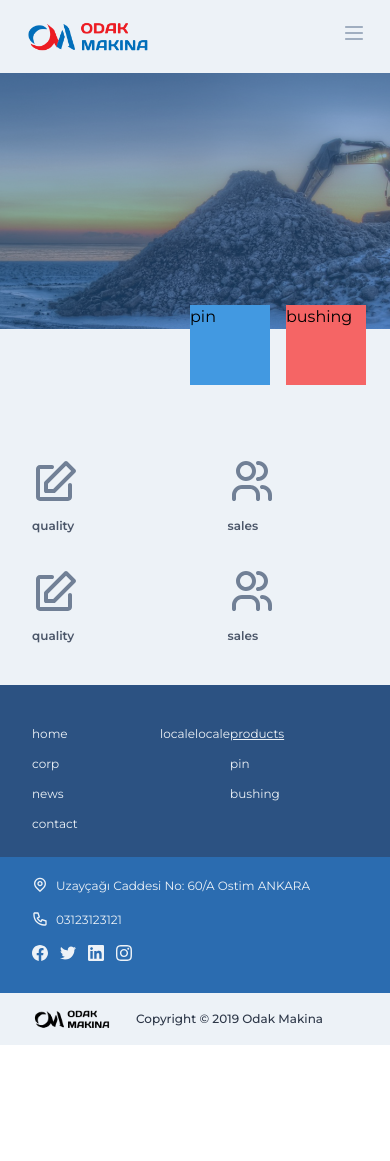
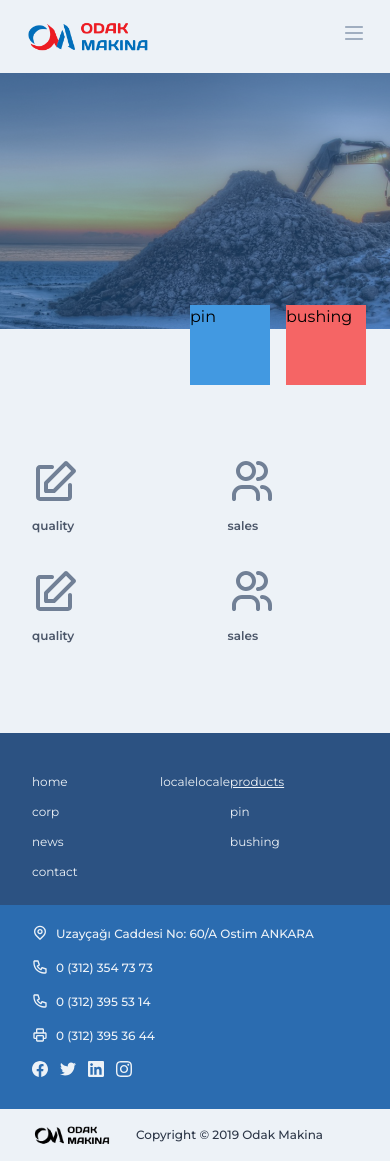
Before and after one commit to enescagl/odak-static-site, a Nuxt app: page / in a window 390 px wide. Before the commit the page ends 1045 px from the top, so only its background shows below. Built offline with nearby package versions, Linux system fonts and the light colour scheme.

Commit message:
responsive styles and some translations.

```diff
--- a/components/BasicCertificate.vue
+++ b/components/BasicCertificate.vue
@@ -1,16 +1,22 @@
 <template>
   <div>
-    <h2 class="text-sm text-gray-700 font-semibold">{{name}}</h2>
-    <img class="block mx-auto mt-4" :src="imageUrl" :alt="imageAlt" />
+    <h2 class="text-sm text-gray-700 font-semibold">{{$t("name")}}</h2>
+    <img class="block mx-auto mt-4" :src="imageUrl" :alt="$t('imageAlt')" />
   </div>
 </template>
 
 <script>
 export default {
+  nuxtI18n: {
+    messages: {
+      tr: { name: this.name.tr, imageAlt: this.imageAlt.tr },
+      en: { name: this.name.en, imageAlt: this.imageAlt.en }
+    }
+  },
   props: {
-    name: String,
+    name: Object,
     imageUrl: String,
-    imageAlt: String
+    imageAlt: Object
   }
 };
 </script>
--- a/components/SiteFooter.vue
+++ b/components/SiteFooter.vue
@@ -1,5 +1,5 @@
 <template>
-  <footer class="bg-blue-800 pt-10 text-gray-200 text-xs">
+  <footer class="mt-12 bg-blue-800 pt-10 text-gray-200 text-xs">
     <div class="flex px-8 sm:px-12 lg:px-24">
       <div class="w-1/2">
         <span class="block 3">
@@ -51,7 +51,7 @@
       <div class="flex align-baseline">
         <div>
           <svg
-            class="w-4 h-4"
+            class="w-4 h-4 text-gray-200"
             width="24"
             height="24"
             viewBox="0 0 24 24"
@@ -63,12 +63,12 @@
             />
           </svg>
         </div>
-        <span class="ml-2">Uzayçağı Caddesi No: 60/A Ostim ANKARA</span>
+        <span class="ml-2 font-medium text-gray-200 text-xs">{{address}}</span>
       </div>
       <div class="mt-4 flex align-baseline">
         <span>
           <svg
-            class="w-4 h-4"
+            class="w-4 h-4 text-gray-200"
             viewBox="0 0 24 24"
             fill="currentColor"
             xmlns="http://www.w3.org/2000/svg"
@@ -78,8 +78,39 @@
             />
           </svg>
         </span>
-        <span class="ml-2">03123123121</span>
+        <a :href="`tel:+9${phone1}`" class="ml-2 font-medium text-gray-200 text-xs">{{phone1}}</a>
       </div>
+      <div class="mt-4 flex align-baseline">
+        <span>
+          <svg
+            class="w-4 h-4 text-gray-200"
+            viewBox="0 0 24 24"
+            fill="currentColor"
+            xmlns="http://www.w3.org/2000/svg"
+          >
+            <path
+              d="M13.04 14.69L14.11 12.55C14.2176 12.3373 14.3976 12.1701 14.6177 12.0784C14.8377 11.9867 15.0832 11.9767 15.31 12.05L21.31 14.05C21.5105 14.1154 21.6852 14.2425 21.8091 14.4131C21.933 14.5837 21.9998 14.7891 22 15V20C22 20.5304 21.7893 21.0391 21.4142 21.4142C21.0391 21.7893 20.5304 22 20 22H18C13.7565 22 9.68687 20.3143 6.68629 17.3137C3.68571 14.3131 2 10.2435 2 6V4C2 2.9 2.9 2 4 2H9C9.20964 1.99946 9.41416 2.06482 9.58463 2.18685C9.7551 2.30887 9.88291 2.48138 9.95 2.68L11.95 8.68C12.0261 8.90811 12.0174 9.15598 11.9255 9.3782C11.8337 9.60043 11.6649 9.78212 11.45 9.89L9.3 10.96C10.189 12.5133 11.4767 13.801 13.03 14.69H13.04ZM8.28 4H4V6C4 9.71303 5.475 13.274 8.1005 15.8995C10.726 18.525 14.287 20 18 20H20V15.72L15.5 14.22L14.38 16.48C14.2638 16.7089 14.064 16.8843 13.822 16.9699C13.58 17.0555 13.3143 17.0448 13.08 16.94C10.4089 15.7359 8.26855 13.5991 7.06 10.93C6.95517 10.6957 6.94446 10.43 7.03008 10.188C7.11571 9.94604 7.29112 9.74624 7.52 9.63L9.78 8.49L8.28 4Z"
+            />
+          </svg>
+        </span>
+        <a :href="`tel:+9${phone2}`" class="ml-2 font-medium text-gray-200 text-xs">{{phone2}}</a>
+      </div>
+      <div class="mt-4 flex align-baseline">
+        <span>
+          <svg
+            class="w-4 h-4 text-gray-200"
+            viewBox="0 0 24 24"
+            fill="currentColor"
+            xmlns="http://www.w3.org/2000/svg"
+          >
+            <path
+              d="M18 18V20C18 20.5304 17.7893 21.0391 17.4142 21.4142C17.0391 21.7893 16.5304 22 16 22H8C7.46957 22 6.96086 21.7893 6.58579 21.4142C6.21071 21.0391 6 20.5304 6 20V18H4C3.46957 18 2.96086 17.7893 2.58579 17.4142C2.21071 17.0391 2 16.5304 2 16V10C2 8.9 2.9 8 4 8H6V4C6 2.9 6.9 2 8 2H16C16.5304 2 17.0391 2.21071 17.4142 2.58579C17.7893 2.96086 18 3.46957 18 4V8H20C20.5304 8 21.0391 8.21071 21.4142 8.58579C21.7893 8.96086 22 9.46957 22 10V16C22 16.5304 21.7893 17.0391 21.4142 17.4142C21.0391 17.7893 20.5304 18 20 18H18ZM18 16H20V10H4V16H6V14C6 12.9 6.9 12 8 12H16C16.5304 12 17.0391 12.2107 17.4142 12.5858C17.7893 12.9609 18 13.4696 18 14V16ZM16 8V4H8V8H16ZM8 14V20H16V14H8Z"
+            />
+          </svg>
+        </span>
+        <a :href="`fax:+9${fax}`" class="ml-2 font-medium text-gray-200 text-xs">{{fax}}</a>
+      </div>
+
       <div class="mt-4 flex">
         <a href="#" class="hover:text-gray-400">
           <svg
@@ -105,7 +136,7 @@
             />
           </svg>
         </a>
-        <a href="#" class="ml-3 hover:text-gray-400">
+        <a href="https://www.linkedin.com/company/odak-makina/" class="ml-3 hover:text-gray-400">
           <svg
             class="w-4 h-4"
             fill="currentColor"
@@ -167,7 +198,15 @@
 <script>
 export default {
   name: "SiteFooter",
-  middleware: "redirect"
+  middleware: "redirect",
+  data() {
+    return {
+      address: "Uzayçağı Caddesi No: 60/A Ostim ANKARA",
+      phone1: "0 (312) 354 73 73",
+      phone2: "0 (312) 395 53 14",
+      fax: "0 (312) 395 36 44"
+    };
+  }
 };
 </script>
 
--- a/layouts/default.vue
+++ b/layouts/default.vue
@@ -13,6 +13,16 @@ export default {
   components: {
     SiteHeader,
     SiteFooter
+  },
+  head() {
+    const i18nSeo = this.$nuxtI18nSeo();
+    return {
+      htmlAttrs: {
+        ...i18nSeo.htmlAttrs
+      },
+      meta: [...i18nSeo.meta],
+      link: [...i18nSeo.link]
+    };
   }
 };
 </script>
--- a/nuxt.config.js
+++ b/nuxt.config.js
@@ -56,18 +56,23 @@ export default {
   modules: [
     // Doc: https://axios.nuxtjs.org/usage
     '@nuxtjs/axios',
-    'nuxt-i18n'
+    'nuxt-i18n',
+    '@nuxtjs/robots'
   ],
   i18n: {
     strategy: 'prefix_and_default',
     defaultLocale: 'tr',
     locales: [
-      { 'code': 'tr', 'name': 'Türkçe' },
-      { 'code': 'en', 'name': 'English' }],
+      { 'code': 'tr', 'iso': 'tr-TR', 'name': 'Türkçe' },
+      { 'code': 'en', 'iso': 'en-US', 'name': 'English' }],
     vueI18n: {
       fallbackLocale: 'tr'
     },
     vueI18nLoader: true,
+  },
+  robots: {
+    UserAgent: '*',
+    Disallow: '/'
   },
   /*
   ** Axios module configuration
--- a/package.json
+++ b/package.json
@@ -12,6 +12,8 @@
   },
   "dependencies": {
     "@nuxtjs/axios": "^5.8.0",
+    "@nuxtjs/robots": "^2.4.2",
+    "@nuxtjs/sitemap": "^2.0.1",
     "nuxt": "^2.10.2",
     "nuxt-i18n": "^6.4.1"
   },
--- a/pages/iletisim.vue
+++ b/pages/iletisim.vue
@@ -1,6 +1,6 @@
 <template>
-  <div class="mb-8 px-8 sm:flex sm:px-24">
-    <div class="w-1/2 h-128">
+  <div class="mb-8 px-8 lg:flex sm:px-12 lg:px-24">
+    <div class="h-96 lg:w-1/2 sm:h-128">
       <iframe
         class="w-full h-full border border-gray-400"
         src="https://www.google.com/maps/embed?pb=!1m14!1m8!1m3!1d3057.412944542083!2d32.7505192!3d39.9768762!3m2!1i1024!2i768!4f13.1!3m3!1m2!1s0x14d34997168cd735%3A0x7f329d843e4bb10!2sODAK%20MAK%C4%B0NA!5e0!3m2!1str!2str!4v1575913768910!5m2!1str!2str"
@@ -8,7 +8,7 @@
         allowfullscreen
       ></iframe>
     </div>
-    <div class="mt-6 sm:ml-12 sm:mt-0">
+    <div class="mt-8 sm:mt-16 lg:my-auto lg:ml-12">
       <div class="flex align-baseline">
         <div>
           <svg
@@ -24,7 +24,7 @@
             />
           </svg>
         </div>
-        <span class="ml-2 font-medium text-gray-600 text-xs">Uzayçağı Caddesi No: 60/A Ostim ANKARA</span>
+        <span class="ml-2 font-medium text-gray-600 text-xs">{{address}}</span>
       </div>
       <div class="mt-4 flex align-baseline">
         <span>
@@ -39,7 +39,37 @@
             />
           </svg>
         </span>
-        <span class="ml-2 font-medium text-gray-600 text-xs">03123123121</span>
+        <a :href="`tel:+9${phone1}`" class="ml-2 font-medium text-gray-600 text-xs">{{phone1}}</a>
+      </div>
+      <div class="mt-4 flex align-baseline">
+        <span>
+          <svg
+            class="w-4 h-4 text-gray-500"
+            viewBox="0 0 24 24"
+            fill="currentColor"
+            xmlns="http://www.w3.org/2000/svg"
+          >
+            <path
+              d="M13.04 14.69L14.11 12.55C14.2176 12.3373 14.3976 12.1701 14.6177 12.0784C14.8377 11.9867 15.0832 11.9767 15.31 12.05L21.31 14.05C21.5105 14.1154 21.6852 14.2425 21.8091 14.4131C21.933 14.5837 21.9998 14.7891 22 15V20C22 20.5304 21.7893 21.0391 21.4142 21.4142C21.0391 21.7893 20.5304 22 20 22H18C13.7565 22 9.68687 20.3143 6.68629 17.3137C3.68571 14.3131 2 10.2435 2 6V4C2 2.9 2.9 2 4 2H9C9.20964 1.99946 9.41416 2.06482 9.58463 2.18685C9.7551 2.30887 9.88291 2.48138 9.95 2.68L11.95 8.68C12.0261 8.90811 12.0174 9.15598 11.9255 9.3782C11.8337 9.60043 11.6649 9.78212 11.45 9.89L9.3 10.96C10.189 12.5133 11.4767 13.801 13.03 14.69H13.04ZM8.28 4H4V6C4 9.71303 5.475 13.274 8.1005 15.8995C10.726 18.525 14.287 20 18 20H20V15.72L15.5 14.22L14.38 16.48C14.2638 16.7089 14.064 16.8843 13.822 16.9699C13.58 17.0555 13.3143 17.0448 13.08 16.94C10.4089 15.7359 8.26855 13.5991 7.06 10.93C6.95517 10.6957 6.94446 10.43 7.03008 10.188C7.11571 9.94604 7.29112 9.74624 7.52 9.63L9.78 8.49L8.28 4Z"
+            />
+          </svg>
+        </span>
+        <a :href="`tel:+9${phone2}`" class="ml-2 font-medium text-gray-600 text-xs">{{phone2}}</a>
+      </div>
+      <div class="mt-4 flex align-baseline">
+        <span>
+          <svg
+            class="w-4 h-4 text-gray-500"
+            viewBox="0 0 24 24"
+            fill="currentColor"
+            xmlns="http://www.w3.org/2000/svg"
+          >
+            <path
+              d="M18 18V20C18 20.5304 17.7893 21.0391 17.4142 21.4142C17.0391 21.7893 16.5304 22 16 22H8C7.46957 22 6.96086 21.7893 6.58579 21.4142C6.21071 21.0391 6 20.5304 6 20V18H4C3.46957 18 2.96086 17.7893 2.58579 17.4142C2.21071 17.0391 2 16.5304 2 16V10C2 8.9 2.9 8 4 8H6V4C6 2.9 6.9 2 8 2H16C16.5304 2 17.0391 2.21071 17.4142 2.58579C17.7893 2.96086 18 3.46957 18 4V8H20C20.5304 8 21.0391 8.21071 21.4142 8.58579C21.7893 8.96086 22 9.46957 22 10V16C22 16.5304 21.7893 17.0391 21.4142 17.4142C21.0391 17.7893 20.5304 18 20 18H18ZM18 16H20V10H4V16H6V14C6 12.9 6.9 12 8 12H16C16.5304 12 17.0391 12.2107 17.4142 12.5858C17.7893 12.9609 18 13.4696 18 14V16ZM16 8V4H8V8H16ZM8 14V20H16V14H8Z"
+            />
+          </svg>
+        </span>
+        <a :href="`fax:+9${fax}`" class="ml-2 font-medium text-gray-600 text-xs">{{fax}}</a>
       </div>
     </div>
   </div>
@@ -56,6 +86,14 @@
 </i18n>
 <script>
 export default {
+  data() {
+    return {
+      address: "Uzayçağı Caddesi No: 60/A Ostim ANKARA",
+      phone1: "0 (312) 354 73 73",
+      phone2: "0 (312) 395 53 14",
+      fax: "0 (312) 395 36 44"
+    };
+  },
   head() {
     return {
       title: this.$t("contact"),
--- a/pages/kurumsal/belgelerimiz.vue
+++ b/pages/kurumsal/belgelerimiz.vue
@@ -1,9 +1,5 @@
 <template>
-  <BasicCertificate
-    name="Kalite Belgesi - ISO 9001:2005"
-    imageUrl="https://via.placeholder.com/250"
-    imageAlt="placeholder"
-  ></BasicCertificate>
+  <BasicCertificate :name="name" imageUrl="https://via.placeholder.com/250" :imageAlt="imageAlt"></BasicCertificate>
 </template>
 <i18n>
 {
@@ -19,6 +15,18 @@
 import BasicCertificate from "@/components/BasicCertificate";
 export default {
   components: { BasicCertificate },
+  data() {
+    return {
+      name: {
+        tr: "Kalite Belgesi - ISO 9001:2005",
+        en: "Quality Certificate - ISO 9001:2005"
+      },
+      imageAlt: {
+        tr: "yertutucu",
+        en: "placeholder"
+      }
+    };
+  },
   head() {
     return {
       title: this.$t("certs"),
```
Also changed, not shown: pages/kurumsal.vue (+4 -4 lines), pages/kurumsal/hakkimizda.vue (+13 -9 lines), 1 other file (tests, documents, lock files or other folders).
